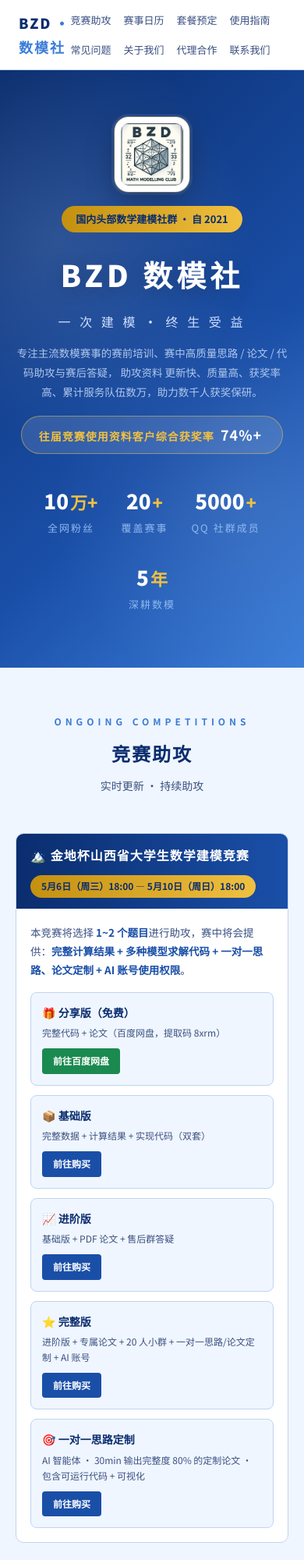
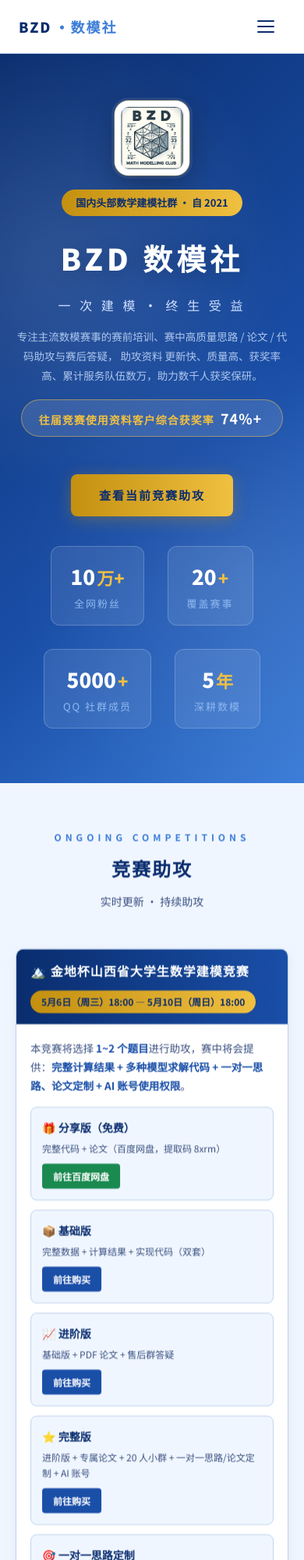
Before and after one commit to BZDmathclub/bzd-website, a plain HTML site: page index.html in a window 390 px wide. Shown: the top 2000 px of the page at 78% size. Drawn offline with Linux system fonts and the light colour scheme.

Commit message:
UI/UX optimization via ui-ux-pro-max skill

```diff
--- a/index.html
+++ b/index.html
@@ -157,7 +157,7 @@ a { color:inherit; }
 }
 
 /* ---------- COMPETITION ---------- */
-.comp-grid { display:grid; grid-template-columns:1fr; gap:24px; }
+.comp-grid { display:grid; grid-template-columns:repeat(2,1fr); gap:24px; }
 .comp-card {
   background:white;
   border:1.5px solid var(--border);
@@ -930,6 +930,103 @@ a { color:inherit; }
   font-size:15px; font-weight:900;
   color:white; letter-spacing:6px;
   margin-bottom:10px;
+}
+
+/* ---------- NAV SCROLLED ---------- */
+.nav { transition:box-shadow .25s; }
+.nav.scrolled { box-shadow:0 2px 24px rgba(10,45,110,.13); }
+
+/* ---------- HAMBURGER ---------- */
+.nav-hamburger {
+  display:none;
+  flex-direction:column; justify-content:center;
+  gap:5px; width:40px; height:40px;
+  cursor:pointer; border:none; background:transparent;
+  padding:4px; border-radius:8px; flex-shrink:0;
+  transition:background .2s;
+}
+.nav-hamburger:hover { background:var(--blue-bg); }
+.nav-hamburger span {
+  display:block; width:22px; height:2px;
+  background:var(--blue-deep); border-radius:2px;
+  transition:all .28s;
+}
+.nav-hamburger.active span:nth-child(1) { transform:translateY(7px) rotate(45deg); }
+.nav-hamburger.active span:nth-child(2) { opacity:0; transform:scaleX(0); }
+.nav-hamburger.active span:nth-child(3) { transform:translateY(-7px) rotate(-45deg); }
+
+/* ---------- SCROLL REVEAL ---------- */
+.reveal {
+  opacity:0; transform:translateY(24px);
+  transition:opacity .52s cubic-bezier(.4,0,.2,1), transform .52s cubic-bezier(.4,0,.2,1);
+  will-change:opacity,transform;
+}
+.reveal.visible { opacity:1; transform:none; }
+@media (prefers-reduced-motion: reduce) {
+  .reveal { opacity:1; transform:none; transition:none; }
+}
+
+/* ---------- HERO CTA ---------- */
+.hero-cta {
+  display:inline-flex; align-items:center; gap:8px;
+  background:linear-gradient(90deg,var(--gold),var(--gold-light));
+  color:var(--blue-deep); text-decoration:none;
+  padding:14px 36px; border-radius:8px;
+  font-size:15px; font-weight:900; letter-spacing:2px;
+  margin-top:10px; transition:all .25s;
+  box-shadow:0 4px 20px rgba(196,144,16,.35);
+}
+.hero-cta:hover {
+  transform:translateY(-3px);
+  box-shadow:0 10px 32px rgba(196,144,16,.52);
+  filter:brightness(1.04);
+}
+
+/* ---------- HERO STAT CARDS ---------- */
+.hero-stats .stat-item {
+  background:rgba(255,255,255,.09);
+  border:1px solid rgba(255,255,255,.20);
+  border-radius:12px; padding:16px 24px; min-width:110px;
+  transition:background .22s;
+}
+.hero-stats .stat-item:hover { background:rgba(255,255,255,.16); }
+
+/* ---------- IMPROVED SHADOWS ---------- */
+.comp-card {
+  box-shadow:0 1px 4px rgba(0,0,0,.04), 0 6px 18px rgba(10,45,110,.06);
+}
+.comp-card:hover {
+  box-shadow:0 4px 12px rgba(0,0,0,.07), 0 18px 44px rgba(10,45,110,.15) !important;
+}
+.svc-card {
+  box-shadow:0 1px 4px rgba(0,0,0,.03), 0 4px 14px rgba(10,45,110,.05);
+}
+.svc-card:hover {
+  box-shadow:0 6px 20px rgba(0,0,0,.07), 0 18px 42px rgba(10,45,110,.12) !important;
+}
+.about-card {
+  box-shadow:0 1px 4px rgba(0,0,0,.03), 0 4px 12px rgba(10,45,110,.04);
+}
+.about-card:hover { box-shadow:0 6px 24px rgba(10,45,110,.12) !important; }
+.faq-item { box-shadow:0 1px 3px rgba(0,0,0,.03); }
+.faq-item[open] { box-shadow:0 2px 14px rgba(10,45,110,.09); }
+.redeem-wrap { transition:box-shadow .25s; }
+
+/* ---------- MOBILE NAV DROPDOWN ---------- */
+@media (max-width: 860px) {
+  .nav-hamburger { display:flex; }
+  .nav-inner { position:relative; }
+  .nav-links {
+    display:none !important;
+    position:absolute; top:calc(100% + 1px); left:0; right:0;
+    background:rgba(255,255,255,.98); backdrop-filter:blur(16px);
+    border-bottom:1px solid var(--border);
+    padding:12px 16px 18px; flex-direction:column; gap:2px;
+    box-shadow:0 8px 28px rgba(10,45,110,.10); z-index:200;
+  }
+  .nav-links.open { display:flex !important; }
+  .nav-links a { padding:10px 14px; border-radius:6px; display:block; width:100%; }
+  .nav-links a:hover { background:var(--blue-bg); color:var(--blue-mid); }
 }
 
 /* ---------- RESPONSIVE ---------- */
@@ -954,6 +1051,7 @@ a { color:inherit; }
   .pass-row { padding:14px 16px; }
   .pass-price-block { width:100%; text-align:left; display:flex; align-items:center; gap:12px; }
   .pass-price { font-size:22px; }
+  .comp-grid { grid-template-columns:1fr; }
   .schedule-head-bar .sh-title { font-size:15px; letter-spacing:1px; }
   .sch-foot { padding:12px 16px; }
 }
@@ -975,6 +1073,9 @@ a { color:inherit; }
       <li><a href="#agent">代理合作</a></li>
       <li><a href="#contact">联系我们</a></li>
     </ul>
+    <button class="nav-hamburger" aria-label="菜单" aria-expanded="false">
+      <span></span><span></span><span></span>
+    </button>
   </div>
 </nav>
 
@@ -991,6 +1092,9 @@ a { color:inherit; }
     </p>
     <div class="hero-highlight">
       往届竞赛使用资料客户综合获奖率 <strong>74%+</strong>
+    </div>
+    <div style="margin-bottom:38px;">
+      <a class="hero-cta" href="#competitions">查看当前竞赛助攻</a>
     </div>
     <div class="hero-stats">
       <div class="stat-item">
@@ -2198,5 +2302,65 @@ async function submitRedeem() {
 }
 </script>
 
+<script>
+/* ---- Nav scroll shadow ---- */
+const nav = document.querySelector('.nav');
+window.addEventListener('scroll', () => {
+  nav.classList.toggle('scrolled', window.scrollY > 24);
+}, { passive: true });
+
+/* ---- Hamburger menu ---- */
+const hamburger = document.querySelector('.nav-hamburger');
+const navLinks  = document.querySelector('.nav-links');
+if (hamburger && navLinks) {
+  hamburger.addEventListener('click', () => {
+    const open = hamburger.classList.toggle('active');
+    navLinks.classList.toggle('open', open);
+    hamburger.setAttribute('aria-expanded', open);
+  });
+  navLinks.querySelectorAll('a').forEach(a => {
+    a.addEventListener('click', () => {
+      hamburger.classList.remove('active');
+      navLinks.classList.remove('open');
+      hamburger.setAttribute('aria-expanded', 'false');
+    });
+  });
+}
+
+/* ---- Scroll reveal ---- */
+const revealObs = new IntersectionObserver((entries) => {
+  entries.forEach(e => {
+    if (e.isIntersecting) {
+      e.target.classList.add('visible');
+      revealObs.unobserve(e.target);
+    }
+  });
+}, { threshold: 0.07, rootMargin: '0px 0px -40px 0px' });
+
+/* Auto-tag reveal targets with stagger per group */
+const groups = [
+  '.section-head',
+  '.comp-card',
+  '.pass-row',
+  '.pb-item',
+  '.pf-card',
+  '.svc-card',
+  '.about-card',
+  '.tl-item',
+  '.faq-item',
+  '.contact-card',
+  '.agent-box',
+  '.guide-step',
+  '.cov-tag',
+];
+groups.forEach(sel => {
+  document.querySelectorAll(sel).forEach((el, i) => {
+    el.classList.add('reveal');
+    el.style.transitionDelay = Math.min(i * 0.06, 0.36) + 's';
+  });
+});
+document.querySelectorAll('.reveal').forEach(el => revealObs.observe(el));
+</script>
+
 </body>
 </html>
```
